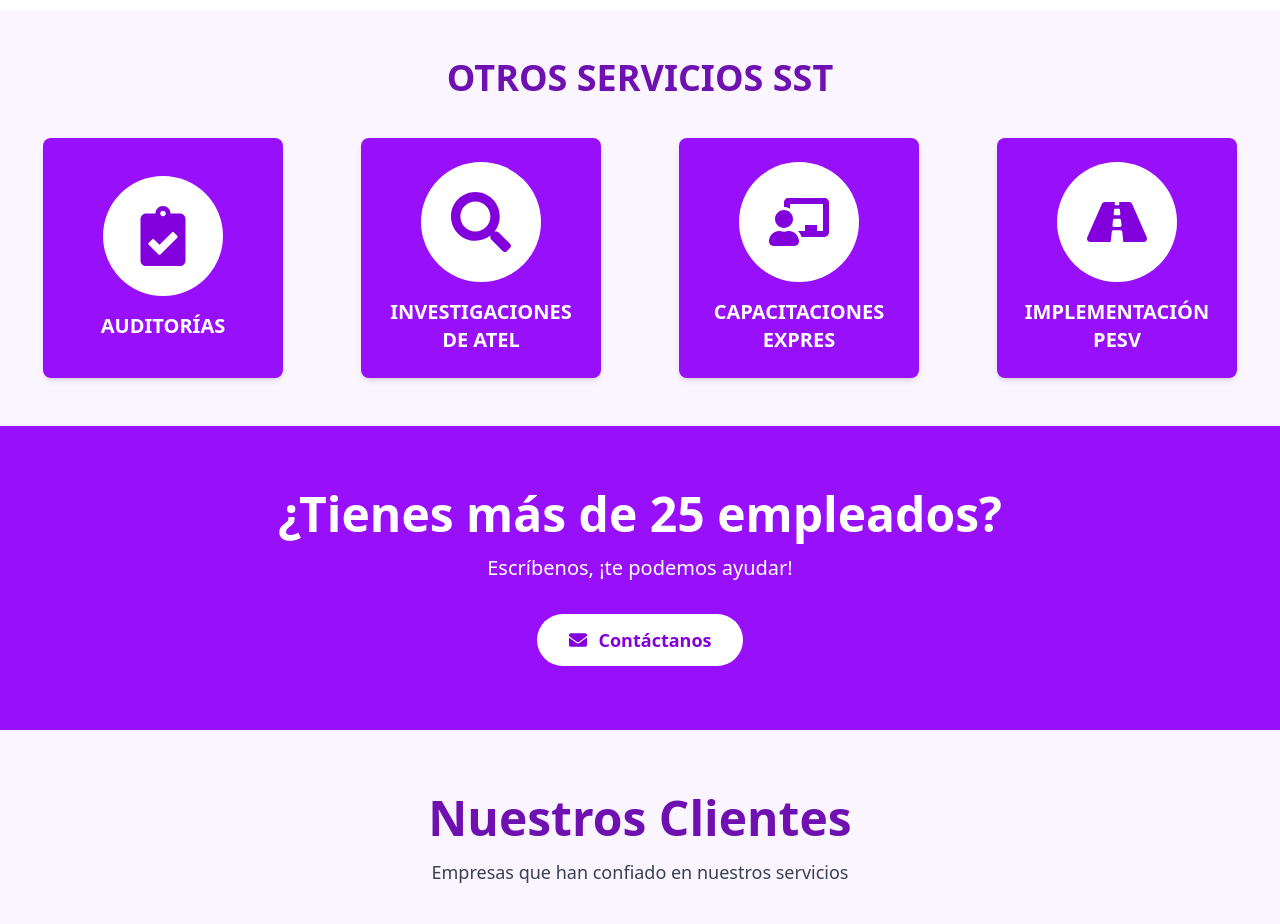
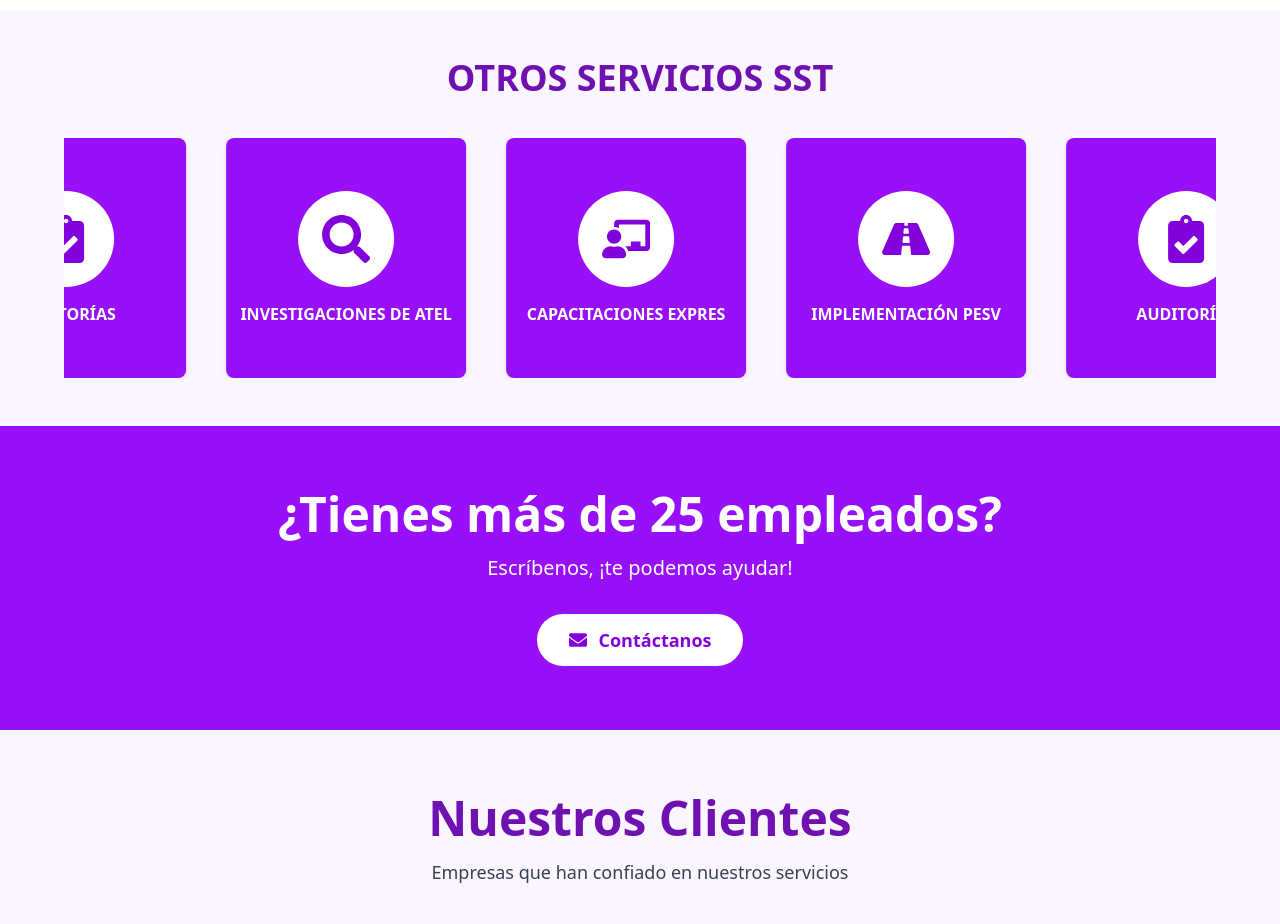
Before and after one commit to DavidGarzonDev/Asesorias, a React (Vite) app: page / in a window 1280 px wide. Shown: the part 1760-2684 px from the top of the page. Built offline with nearby package versions, Linux system fonts and the light colour scheme.

Commit message:
colocando como carrusel los otros servicios

```diff
--- a/src/components/home/OtrosServicios.jsx
+++ b/src/components/home/OtrosServicios.jsx
@@ -1,10 +1,10 @@
-import { FaUserShield, FaSearch, FaChalkboardTeacher, FaRoad, FaClipboardCheck } from "react-icons/fa";
+import { FaSearch, FaChalkboardTeacher, FaRoad, FaClipboardCheck } from "react-icons/fa";
 
 const servicios = [
-    { nombre: "AUDITORÍAS", icono: <FaClipboardCheck size={60} /> },
-    { nombre: "INVESTIGACIONES DE ATEL", icono: <FaSearch size={60} /> },
-    { nombre: "CAPACITACIONES EXPRES", icono: <FaChalkboardTeacher size={60} /> },
-    { nombre: "IMPLEMENTACIÓN PESV", icono: <FaRoad size={60} /> },
+    { nombre: "AUDITORÍAS", icono: <FaClipboardCheck /> },
+    { nombre: "INVESTIGACIONES DE ATEL", icono: <FaSearch /> },
+    { nombre: "CAPACITACIONES EXPRES", icono: <FaChalkboardTeacher /> },
+    { nombre: "IMPLEMENTACIÓN PESV", icono: <FaRoad /> },
 ];
 
 export const OtrosServicios = () => {
@@ -12,18 +12,22 @@ export const OtrosServicios = () => {
         <section className="bg-purple-50 py-12 px-4 text-center">
             <h2 className="text-4xl font-bold text-purple-800 mb-10">OTROS SERVICIOS SST</h2>
 
-            <div className="grid grid-cols-2 md:grid-cols-4 gap-6 justify-items-center">
-                {servicios.map((servicio, index) => (
+            <div className="overflow-hidden w-full max-w-6xl mx-auto px-5">
+                <div className="flex animate-[slide_25s_linear_infinite] whitespace-nowrap items-center gap-10">
+                    {servicios.concat(servicios).map((servicio, index) => (
                         <div
                             key={index}
-                        className="w-60 h-60 flex flex-col items-center justify-center bg-purple-600 text-white p-4 rounded-lg shadow-md hover:bg-purple-700 transition duration-300"
+                            className="w-60 min-w-[15rem] h-60 flex-shrink-0 flex flex-col items-center justify-center bg-purple-600 text-white p-4 rounded-lg shadow-md hover:bg-purple-700 transition duration-300"
                         >
-                        <div className="bg-white text-purple-700 w-30 h-30 rounded-full flex items-center justify-center mb-4">
+                            <div className="bg-white text-purple-700 w-24 h-24 rounded-full flex items-center justify-center mb-4 text-[3rem]">
                                 {servicio.icono}
                             </div>
-                        <span className="text-xl font-semibold text-center px-2">{servicio.nombre}</span>
+                            <span className="text-center text-base font-semibold px-2 leading-snug">
+                                {servicio.nombre}
+                            </span>
                         </div>
                     ))}
+                </div>
             </div>
         </section>
     );
--- a/src/index.css
+++ b/src/index.css
@@ -1 +1,14 @@
 @import "tailwindcss";
+@tailwind base;
+@tailwind components;
+@tailwind utilities;
+
+@keyframes slide {
+    0% {
+        transform: translateX(0%);
+    }
+
+    100% {
+        transform: translateX(-50%);
+    }
+}
```
Lines whose indentation alone changed are shown as unchanged.
